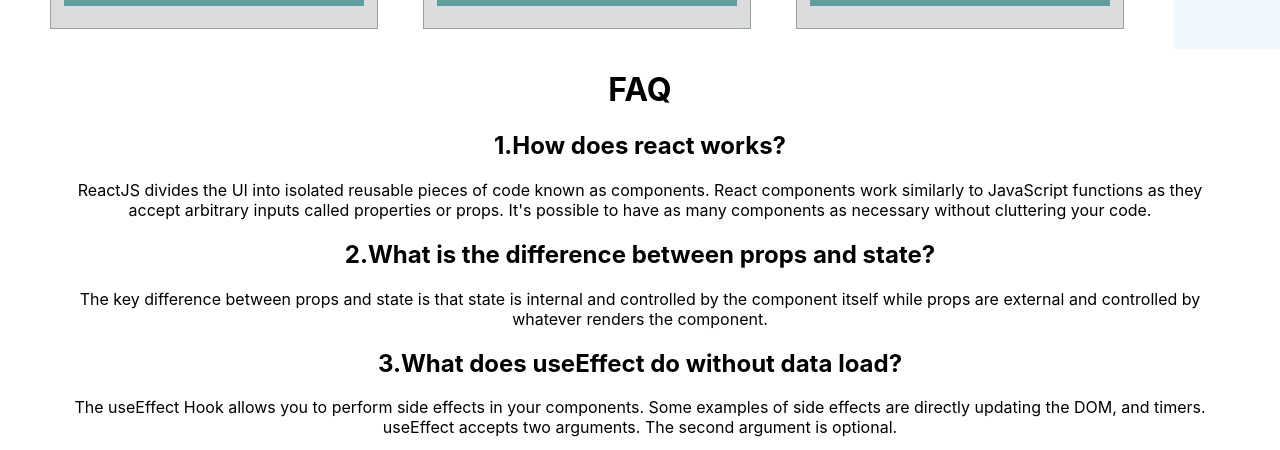
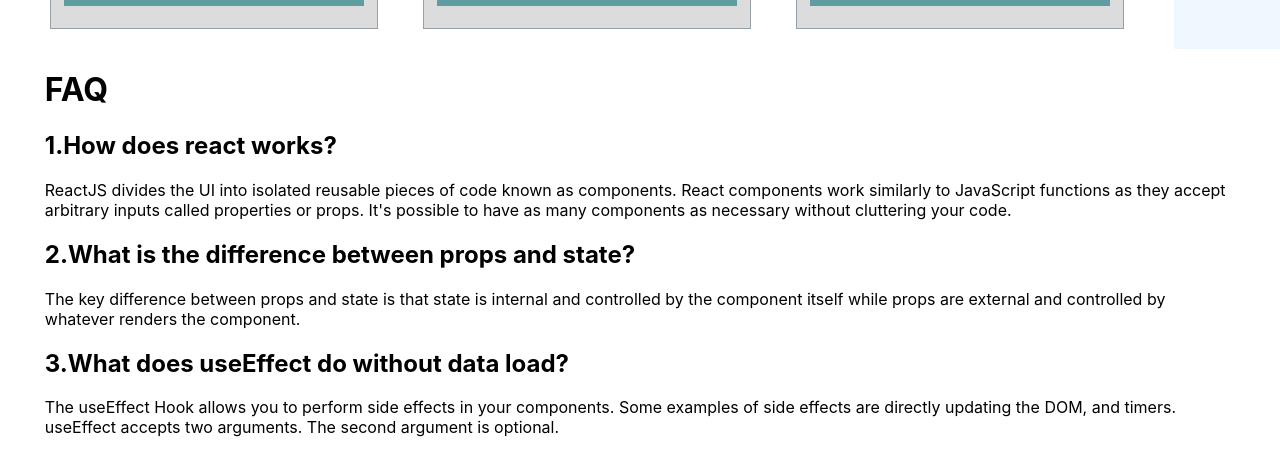
Before and after one commit to mdshimul101/try-code, a React (Create React App) app: page / in a window 1280 px wide. Shown: the part 1096-1546 px from the top of the page. Built offline with nearby package versions, Linux system fonts and the light colour scheme.

Commit message:
Change some design

```diff
--- a/public/data.json
+++ b/public/data.json
@@ -2,7 +2,7 @@
     {
         "id": "1",
         "name": "Java",
-        "img": "http://cdn.differencebetween.net/wp-content/uploads/2018/02/Difference-Between-Java-and-Core-Java-768x432.png",
+        "img": "http://wcsa.world/Userfiles/Upload/images/251701031725JavaTraining.jpg",
         "timeRequired": 60
     },
     {
--- a/src/App.js
+++ b/src/App.js
@@ -5,7 +5,6 @@
 function App() {
   return (
     <div>
-
       <Activity>
       </Activity>
       <Faq></Faq>
--- a/src/components/Faq/Faq.css
+++ b/src/components/Faq/Faq.css
@@ -1,6 +1,8 @@
 .text {
-    text-align: center;
     margin-bottom: 30px;
-    width: 90%;
+    width: 93%;
     margin: auto;
+
 }
+
+@media screen and (max-width: 600px) {}
--- a/src/components/Faq/Faq.js
+++ b/src/components/Faq/Faq.js
@@ -5,7 +5,7 @@
     return (
         <div className='text'>
             <h1>FAQ</h1>
-            <div>
+            <div className='faq'>
                 <h2>1.How does react works?</h2>
                 <p>ReactJS divides the UI into isolated reusable pieces of code known as components. React components work similarly to JavaScript functions as they accept arbitrary inputs called properties or props. It's possible to have as many components as necessary without cluttering your code. </p>
                 <h2>2.What is the difference between props and state?<br /></h2>
```
